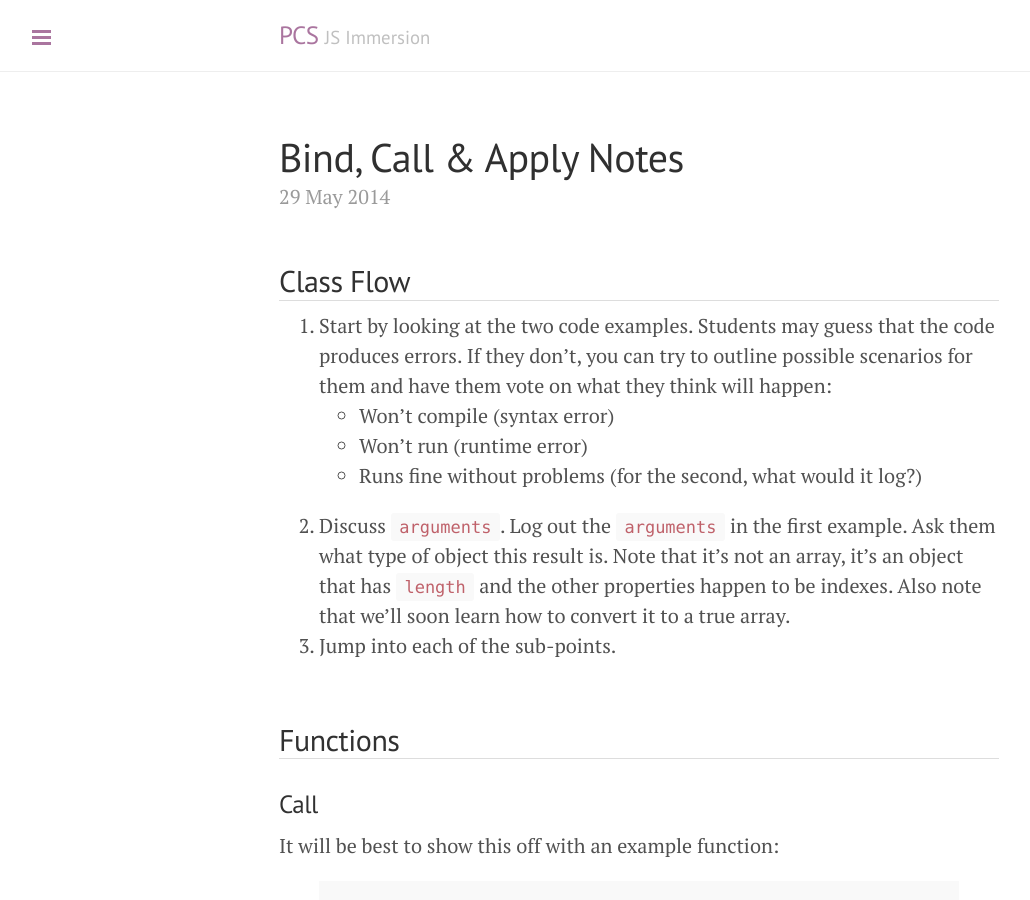
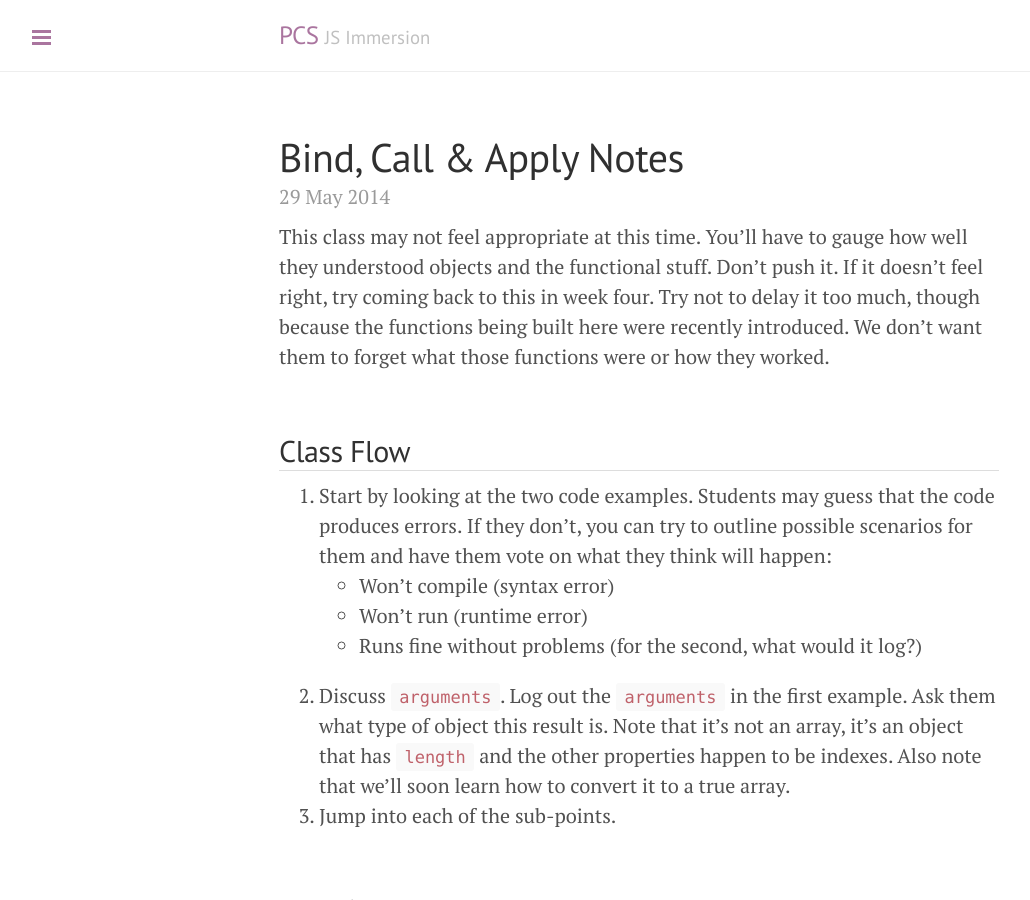
Before and after one commit to wbyoung/jsi, a Jekyll site: the page built from _posts/00-03-02-bind-call-apply-notes.md, in a window 1280 px wide and 900 px high. Shown: the whole window, without its empty margins (1-1031 px from the left). Built offline with Jekyll 4.4.1, drawn with Linux system fonts in a browser that asks for light colours; nearby versions of some CDN libraries; Markdown is read by kramdown in place of the engine named in the settings.

Commit message:
Moved some classes around.

```diff
--- a/_posts/00-03-03-bind-call-apply-notes.md
+++ b/_posts/00-03-02-bind-call-apply-notes.md
@@ -4,6 +4,12 @@ title: Bind, Call &amp; Apply Notes
 class: bind+call+apply
 date: 2014-05-29 00:00:00
 ---
+
+This class may not feel appropriate at this time. You'll have to gauge how well
+they understood objects and the functional stuff. Don't push it. If it doesn't
+feel right, try coming back to this in week four. Try not to delay it too much,
+though because the functions being built here were recently introduced. We
+don't want them to forget what those functions were or how they worked.
 
 ## Class Flow
 
```
Also changed, not shown: _posts/00-03-01-objects-notes.md (+3 -1 lines), _posts/00-03-02-bind-call-apply.md (renamed from _posts/00-03-03-bind-call-apply.md, +1 -1 lines), _posts/00-03-03-sudoku.md (added, +6 -0 lines), _posts/00-03-04-fixing-bugs.md (deleted, +0 -6 lines), _posts/00-03-04-sudoku-all.md (added, +8 -0 lines), _posts/00-03-05-inheritance-notes.md (renamed from _posts/00-03-02-inheritance-notes.md, +1 -1 lines), _posts/00-03-05-inheritance.md (renamed from _posts/00-03-02-inheritance.md, +1 -1 lines), _posts/00-03-04-refactoring.md (renamed from _posts/00-03-05-refactoring.md).
